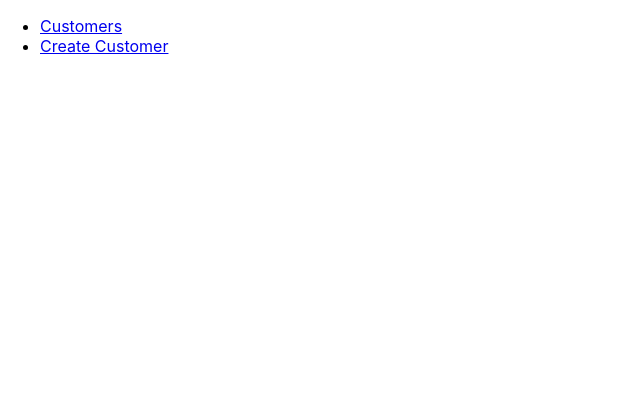
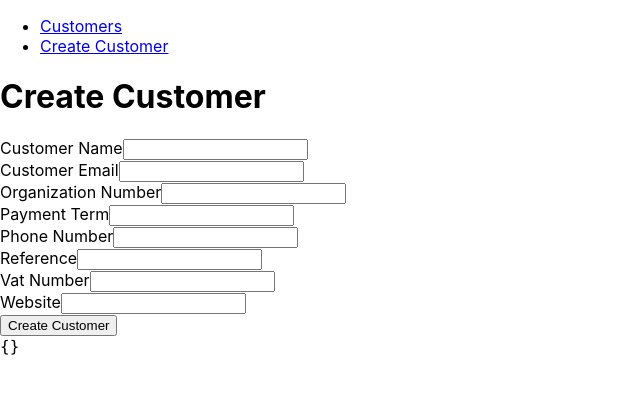
Before and after one commit to Oz90/Frontend3-React-Assignment, a React (Create React App) app: page /customers/create in a window 1280 px wide. Shown: the top 394 px of the page, without its empty margins (0-640 px from the left). Built offline with nearby package versions, Linux system fonts and the light colour scheme.

Commit message:
Added multiple pages and components

```diff
--- a/src/App.js
+++ b/src/App.js
@@ -1,6 +1,10 @@
 import React from "react";
 import { Switch, Route, Link } from "react-router-dom";
 import LoginPage from "./pages/LoginPage";
+import CustomerListPage from "./pages/CustomerListPage";
+import CustomerDetailPage from "./pages/CustomerDetailPage";
+import CustomerCreatePage from "./pages/CustomerCreatePage";
+import CustomerUpdatePage from "./pages/CustomerUpdatePage";
 
 function App() {
   return (
@@ -18,10 +22,14 @@ function App() {
         <Route path="/login">
           <LoginPage />
         </Route>
-        <Route path="/customers/create"></Route>
-        <Route path="/customers/:id/edit"></Route>
-        <Route path="/customers/:id"></Route>
-        <Route path="/customers"></Route>
+        <Route path="/customers/create">
+          <CustomerCreatePage />
+        </Route>
+        <Route path="/customers/:id/edit" component={CustomerUpdatePage} />
+        <Route path="/customers/:id" component={CustomerDetailPage} />
+        <Route path="/customers">
+          <CustomerListPage />
+        </Route>
       </Switch>
     </div>
   );
--- /dev/null
+++ b/src/components/CustomerListItem.jsx
@@ -0,0 +1,12 @@
+import React from "react";
+import { Link } from "react-router-dom";
+
+export default function CustomerListItem({ customerData }) {
+  return (
+    <div>
+      <h2>
+        <Link to={`/customers/${customerData.id}`}>{customerData.name}</Link>
+      </h2>
+    </div>
+  );
+}
--- /dev/null
+++ b/src/pages/CustomerCreatePage.jsx
@@ -0,0 +1,58 @@
+import React, { useState } from "react";
+import { useHistory } from "react-router-dom";
+
+export default function CustomerCreatePage() {
+  const [formData, setFormData] = useState({});
+  const history = useHistory();
+
+  function handleOnChange(e) {
+    const name = e.target.name;
+    const value = e.target.value;
+    setFormData({ ...formData, [name]: value });
+  }
+
+  function renderInput(name, label, type) {
+    return (
+      <div>
+        <label>{label}</label>
+        <input name={name} type={type || "text"} onChange={handleOnChange} />
+      </div>
+    );
+  }
+
+  function handleOnSubmit(e) {
+    e.preventDefault();
+    const url = "https://frebi.willandskill.eu/api/v1/customers/";
+    const token = localStorage.getItem("WEBB20");
+    fetch(url, {
+      method: "POST",
+      body: JSON.stringify(formData),
+      headers: {
+        "Content-Type": "application/json",
+        Authorization: `Bearer ${token}`
+      }
+    })
+      .then(res => res.json())
+      .then(data => {
+        history.push("/customers");
+      });
+  }
+
+  return (
+    <div>
+      <h1>Create Customer</h1>
+      <form onSubmit={handleOnSubmit}>
+        {renderInput("name", "Customer Name")}
+        {renderInput("email", "Customer Email", "email")}
+        {renderInput("organisationNr", "Organization Number")}
+        {renderInput("paymentTerm", "Payment Term", "number")}
+        {renderInput("phoneNumber", "Phone Number", "tel")}
+        {renderInput("reference", "Reference")}
+        {renderInput("vatNr", "Vat Number")}
+        {renderInput("website", "Website", "url")}
+        <button type="submit">Create Customer</button>
+      </form>
+      <code>{JSON.stringify(formData)}</code>
+    </div>
+  );
+}
--- /dev/null
+++ b/src/pages/CustomerDetailPage.jsx
@@ -0,0 +1,94 @@
+import React, { useState, useEffect } from "react";
+import { useHistory, Link } from "react-router-dom";
+
+export default function CustomerDetailPage(props) {
+  const customerId = props.match.params.id;
+  const [customerItem, setCustomerItem] = useState();
+  const history = useHistory();
+
+  function getCustomerItem() {
+    const url = `https://frebi.willandskill.eu/api/v1/customers/${customerId}/`;
+    const token = localStorage.getItem("WEBB20");
+    fetch(url, {
+      headers: {
+        "Content-Type": "application/json",
+        Authorization: `Bearer ${token}`
+      }
+    })
+      .then(res => res.json())
+      .then(data => setCustomerItem(data));
+  }
+
+  function deleteCustomer() {
+    const url = `https://frebi.willandskill.eu/api/v1/customers/${customerId}/`;
+    const token = localStorage.getItem("WEBB20");
+    fetch(url, {
+      method: "DELETE",
+      headers: {
+        "Content-Type": "application/json",
+        Authorization: `Bearer ${token}`
+      }
+    }).then(() => history.push("/customers"));
+  }
+
+  useEffect(() => {
+    getCustomerItem();
+  }, []);
+
+  return (
+    <div>
+      <h1>Customer Detail Page</h1>
+      {customerItem ? (
+        <div>
+          <h1>{customerItem.name}</h1>
+          <table>
+            <tbody>
+              <tr>
+                <td>Organization Number</td>
+                <td>{customerItem.organisationNr}</td>
+              </tr>
+              <tr>
+                <td>Payment Term</td>
+                <td>{customerItem.paymentTerm}</td>
+              </tr>
+              <tr>
+                <td>Phone Number</td>
+                <td>{customerItem.phoneNumber}</td>
+              </tr>
+              <tr>
+                <td>Reference</td>
+                <td>{customerItem.reference}</td>
+              </tr>
+              <tr>
+                <td>VAT Number</td>
+                <td>{customerItem.vatNr}</td>
+              </tr>
+              <tr>
+                <td>Email</td>
+                <td>
+                  <a href={`mailto:${customerItem.email}`}>
+                    {customerItem.email}
+                  </a>
+                </td>
+              </tr>
+              <tr>
+                <td>Website</td>
+                <td>
+                  <a href={customerItem.website} target="_blank">
+                    {customerItem.website}
+                  </a>
+                </td>
+              </tr>
+            </tbody>
+          </table>
+          <button onClick={deleteCustomer}>Delete Customer</button>
+          <button>
+            <Link to={`/customers/${customerId}/edit`}>Update Customer</Link>
+          </button>
+        </div>
+      ) : (
+        <span>Laddar data...</span>
+      )}
+    </div>
+  );
+}
--- /dev/null
+++ b/src/pages/CustomerListPage.jsx
@@ -0,0 +1,31 @@
+import React, { useState, useEffect } from "react";
+import CustomerListItem from "../components/CustomerListItem";
+
+export default function CustomerListPage() {
+  const [customerList, setCustomerList] = useState([]);
+
+  useEffect(() => {
+    getCustomerList();
+  }, []);
+
+  function getCustomerList() {
+    const url = "https://frebi.willandskill.eu/api/v1/customers/";
+    const token = localStorage.getItem("WEBB20");
+    fetch(url, {
+      headers: {
+        "Content-Type": "application/json",
+        Authorization: `Bearer ${token}`
+      }
+    })
+      .then(res => res.json())
+      .then(data => setCustomerList(data.results));
+  }
+
+  return (
+    <div>
+      {customerList.map((item, index) => {
+        return <CustomerListItem key={item.id} customerData={item} />;
+      })}
+    </div>
+  );
+}
--- /dev/null
+++ b/src/pages/CustomerUpdatePage.jsx
@@ -0,0 +1,77 @@
+import React, { useState, useEffect } from "react";
+import { useHistory } from "react-router-dom";
+
+export default function CustomerUpdatePage(props) {
+    const customerId = props.match.params.id;
+    const [formData, setFormData] = useState({});
+    const history = useHistory();
+
+    function getCustomerItem() {
+        const url = `https://frebi.willandskill.eu/api/v1/customers/${customerId}/`;
+        const token = localStorage.getItem("WEBB20");
+        fetch(url, {
+            headers: {
+                "Content-Type": "application/json",
+                Authorization: `Bearer ${token}`
+            }
+        })
+            .then(res => res.json())
+            .then(data => setFormData(data));
+    }
+
+    useEffect(() => {
+        getCustomerItem();
+    }, []);
+
+    function handleOnSubmit(e) {
+        e.preventDefault();
+        const url = `https://frebi.willandskill.eu/api/v1/customers/${customerId}/`;
+        const token = localStorage.getItem("WEBB20");
+        fetch(url, {
+            method: "PUT",
+            body: JSON.stringify(formData),
+            headers: {
+                "Content-Type": "application/json",
+                Authorization: `Bearer ${token}`
+            }
+        })
+            .then(res => res.json())
+            .then(data => history.push(`/customers/${customerId}`));
+    }
+
+    function renderInput(name, label, type) {
+        return (
+            <div>
+                <label>{label}</label>
+                <input
+                    name={name}
+                    value={formData[name] || ""}
+                    type={type || "text"}
+                    onChange={handleOnChange}
+                />
+            </div>
+        );
+    }
+    function handleOnChange(e) {
+        const name = e.target.name;
+        const value = e.target.value;
+        setFormData({ ...formData, [name]: value });
+    }
+
+    return (
+        <div>
+            <h1>Update Customer</h1>
+            <form onSubmit={handleOnSubmit}>
+                {renderInput("name", "Customer Name")}
+                {renderInput("email", "Customer Email", "email")}
+                {renderInput("organisationNr", "Organization Number")}
+                {renderInput("paymentTerm", "Payment Term", "number")}
+                {renderInput("phoneNumber", "Phone Number", "tel")}
+                {renderInput("reference", "Reference")}
+                {renderInput("vatNr", "Vat Number")}
+                {renderInput("website", "Website", "url")}
+                <button type="submit">Update Customer</button>
+            </form>
+        </div>
+    );
+}
--- a/src/pages/LoginPage.jsx
+++ b/src/pages/LoginPage.jsx
@@ -33,8 +33,7 @@ export default function LoginPage() {
   function handleOnChange(e) {
     const inputName = e.target.name;
     const inputValue = e.target.value;
-    const newObj = { ...formData, [inputName]: inputValue };
-    setFormData(newObj);
+    setFormData({ ...formData, [inputName]: inputValue });
   }
 
   return (
```
Also changed, not shown: 1 other file (tests, documents, lock files or other folders).
